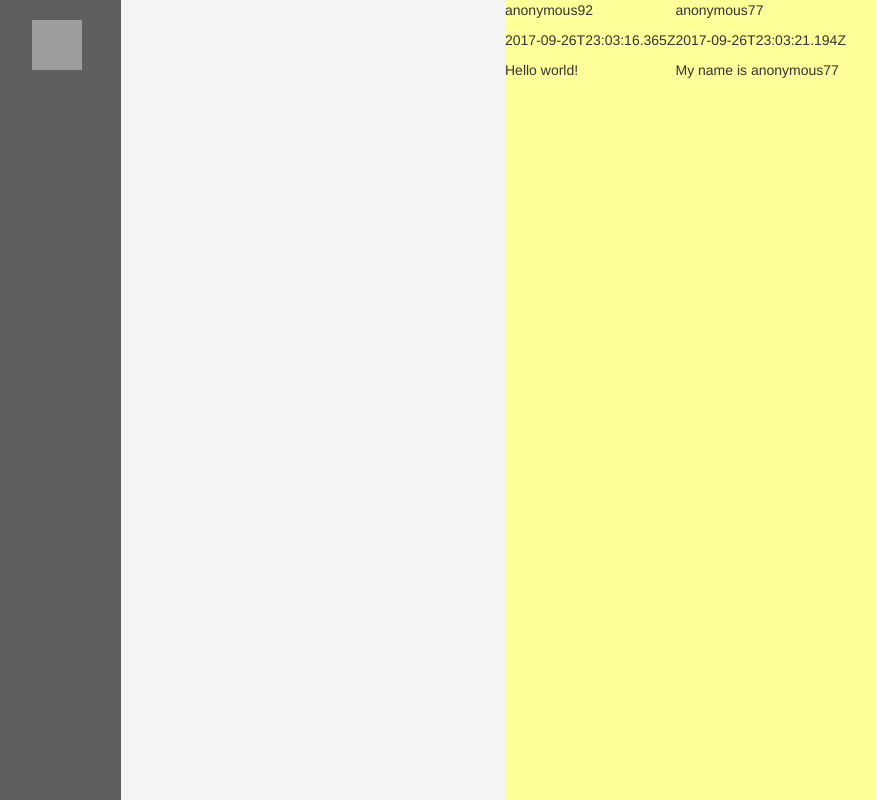
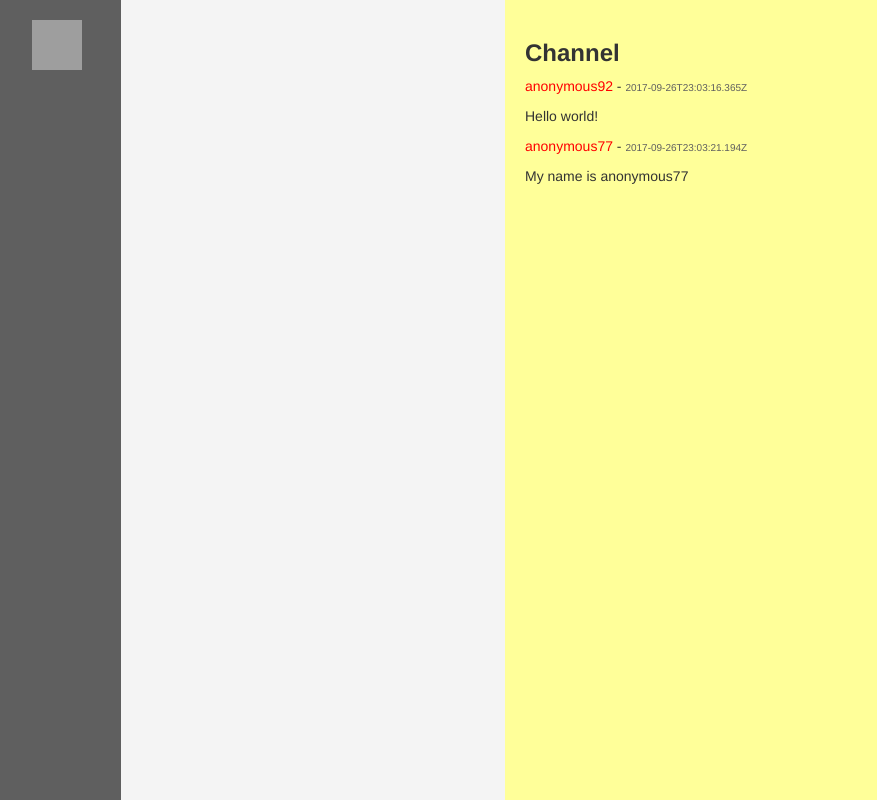
Before and after one commit to kierand0yle/chat-redux, a React app: page / in a window 1280 px wide. Shown: the whole page, without its empty margins (7-884 px from the left). Built offline with nearby package versions, Linux system fonts and the light colour scheme; grey boxes are pictures that could not be loaded.

Commit message:
message list styling

```diff
--- a/assets/stylesheets/application.scss
+++ b/assets/stylesheets/application.scss
@@ -21,6 +21,7 @@ body {
 .channel-list {
   display: flex;
   width: 30%;
+  padding: 20px;
   background-color: #F4F4F4;
   height: 100vh;
 }
@@ -29,6 +30,20 @@ body {
 .message-list {
   display: flex;
   width: 60%;
+  padding: 20px;
   background-color: #FF9;
   height: 100vh;
 }
+
+.message {
+  width: 100%;
+}
+
+.time {
+  font-size: 10px;
+  color: #5F5F5F;
+}
+
+.author {
+  color: red;
+}
--- a/src/components/message.jsx
+++ b/src/components/message.jsx
@@ -5,8 +5,7 @@ class Message extends Component {
   render() {
     return (
       <div className="message">
-        <p>{this.props.message.author}</p>
-        <p>{this.props.message.created_at}</p>
+        <p><span className="author">{this.props.message.author}</span> - <span className="time">{this.props.message.created_at}</span></p>
         <p>{this.props.message.content}</p>
       </div>
     );
--- a/src/containers/message_list.jsx
+++ b/src/containers/message_list.jsx
@@ -10,7 +10,10 @@ class MessageList extends Component {
   render() {
     return (
       <div className="message-list">
-        {this.props.messages.map((message) => <Message message={message} key={message.created_at} />)}
+        <div>
+          <h3><strong>Channel</strong></h3>
+          {this.props.messages.map((message) => <Message message={message} key={message.created_at} />)}
+        </div>
       </div>
     );
   }
```
